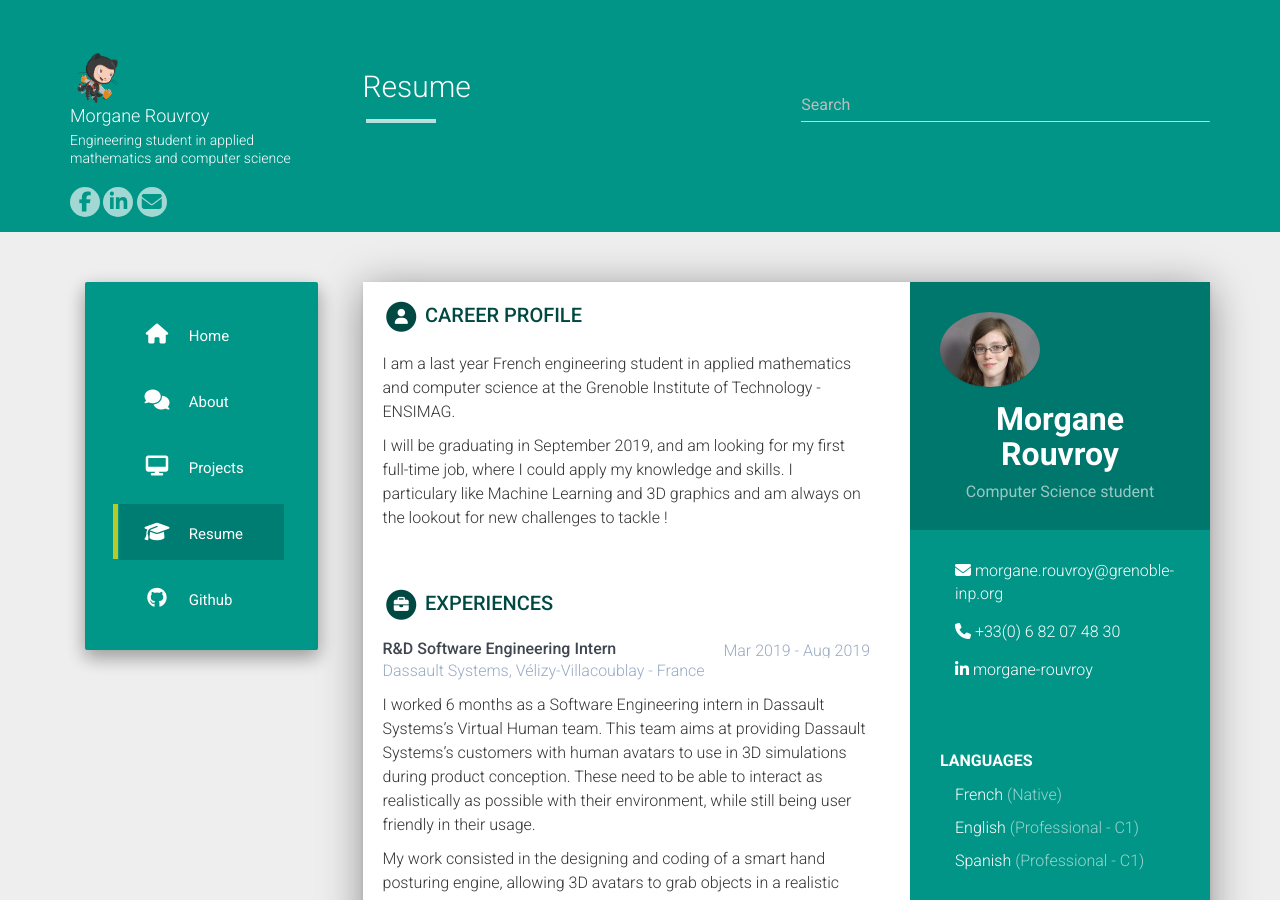
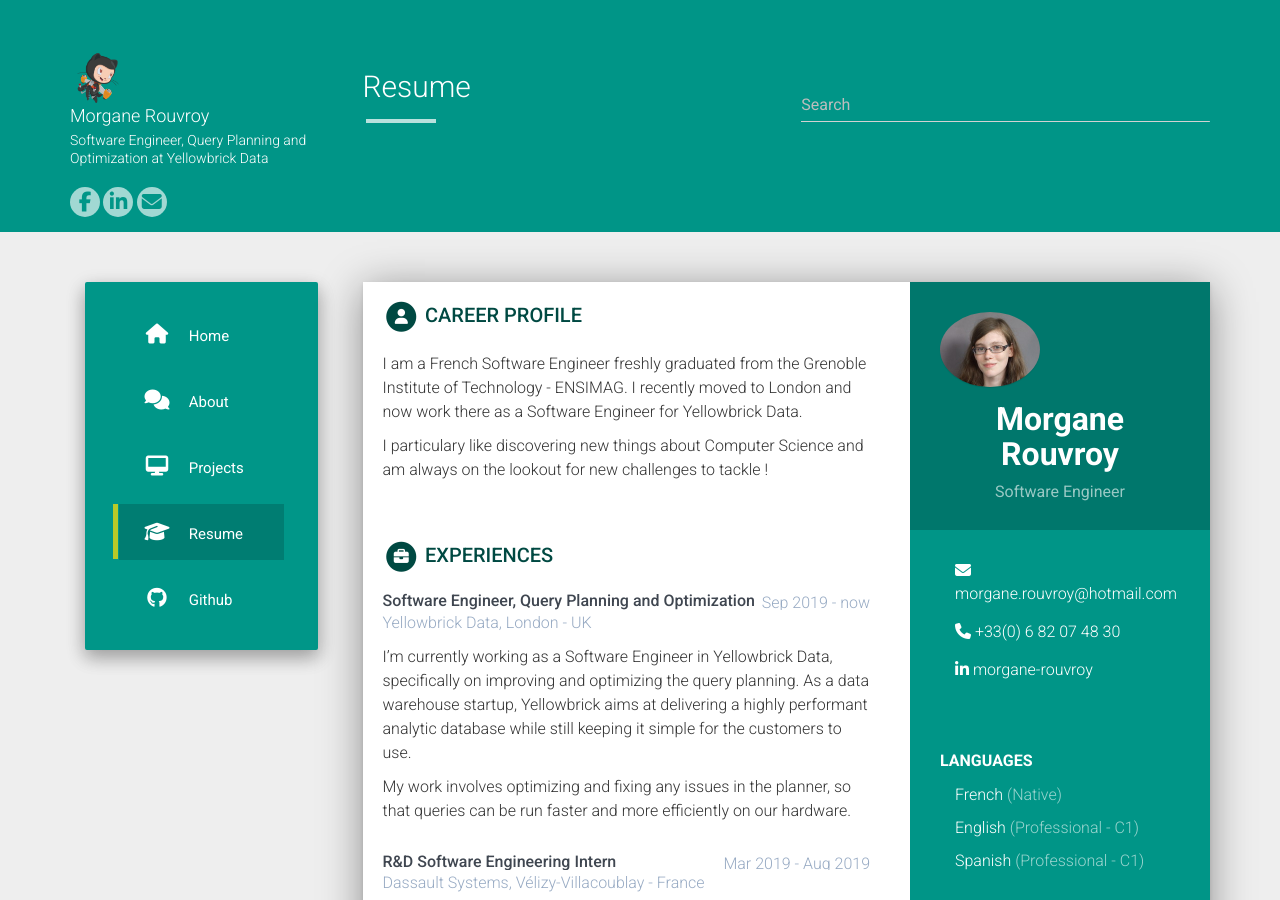
Before and after one commit to MorganeRouvroy/MorganeRouvroy.github.io, a Jekyll site: the page built from Resume.md, in a window 1280 px wide and 900 px high. Built offline with Jekyll 4.4.1, drawn with Linux system fonts in a browser that asks for light colours; nearby versions of some CDN libraries; some of the changed text lies outside the part shown.

Commit message:
Update resume with YB

```diff
--- a/_config.yml
+++ b/_config.yml
@@ -3,8 +3,8 @@ description: My Personal Portfolio
 author: Morgane Rouvroy
 logo: /static/img/avatar.png
 github: https://github.com/MorganeRouvroy
-email: morgane.rouvroy@grenoble-inp.org
-about: Engineering student in applied mathematics and computer science
+email: morgane.rouvroy@hotmail.com
+about: Software Engineer, Query Planning and Optimization at Yellowbrick Data
 
 google_analytics: UA-127727676-1
 
--- a/_data/data.yml
+++ b/_data/data.yml
@@ -8,11 +8,11 @@ sidebar:
 
     # Profile information
     name: Morgane Rouvroy
-    tagline: Computer Science student
+    tagline: Software Engineer
     avatar: photo_cv.png  #place a 100x100 picture inside /assets/images/ folder and provide the name of the file below
 
     # Sidebar links
-    email: morgane.rouvroy@grenoble-inp.org
+    email: morgane.rouvroy@hotmail.com
     phone: +33(0) 6 82 07 48 30
     linkedin: morgane-rouvroy
 
@@ -41,12 +41,23 @@ sidebar:
 career-profile:
     title: Career Profile
     summary: |
-        I am a last year French engineering student in applied mathematics and computer science at the Grenoble Institute of Technology - ENSIMAG.
+        I am a French Software Engineer freshly graduated from the Grenoble Institute of Technology - ENSIMAG.
+        I recently moved to London and now work there as a Software Engineer for Yellowbrick Data.
 
-        I will be graduating in September 2019, and am looking for my first full-time job, where I could apply my knowledge and skills.
-        I particulary like Machine Learning and 3D graphics and am always on the lookout for new challenges to tackle !
+        I particulary like discovering new things about Computer Science and am always on the lookout for new challenges to tackle !
 
 experiences:
+
+    - role: Software Engineer, Query Planning and Optimization
+      time: Sep 2019 - now
+      company: Yellowbrick Data, London - UK
+      details: |
+        I'm currently working as a Software Engineer in Yellowbrick Data, specifically on improving and optimizing the query planning.
+        As a data warehouse startup, Yellowbrick aims at delivering a highly performant analytic database while still keeping
+        it simple for the customers to use.
+
+        My work involves optimizing and fixing any issues in the planner, so that queries can be run faster and more efficiently on our hardware.
+
     - role: R&D Software Engineering Intern
       time: Mar 2019 - Aug 2019
       company: Dassault Systems, Vélizy-Villacoublay - France
@@ -103,7 +114,7 @@ voluntering:
 education:
     - degree: MSc in Computer Science
       university: Grenoble Institute of Technology - ENSIMAG
-      time: 2016 - 2019 (present)
+      time: 2016 - 2019
       details: |
         Specialization in Image, virtual reality and multimedia.
         Courses include :
@@ -183,13 +194,13 @@ skills:
     title: Skills &amp; Proficiency
 
     toolset:
-      - name: Python
+      - name: C
         level: 95%
 
       - name: C++
         level: 85%
 
-      - name: C
+      - name: Python
         level: 80%
 
       - name: Java
@@ -198,8 +209,11 @@ skills:
       - name: Git
         level: 75%
 
+      - name: SQL
+        level: 75%
+
       - name: R
-        level: 69%
+        level: 65%
 
-      - name: SQL
-        level: 65%
+      - name: Rust
+        level: 59%
--- a/_data/social.json
+++ b/_data/social.json
@@ -9,6 +9,6 @@
   },
   {
     "icon": "fa-envelope",
-    "link": "mailto:morgane.rouvroy@grenoble-inp.org"
+    "link": "mailto:morgane.rouvroy@hotmail.com"
   }
 ]
--- a/about.md
+++ b/about.md
@@ -5,9 +5,10 @@ permalink: /about/
 ---
 ![photo.jpg](/static/img/photo.jpg){:style="float: left;margin-right: 10px;margin-top: 2px;margin-bottom: 2px;" :height="250px" width="250px"}
 
-I am a French engineering student in applied mathematics and computer science, graduating in September 2019.
-Some of my favorite topics are 3D Graphics and Machine Learning.
-
+I am a French Software Engineer, freshly graduated from the Grenoble Institute of Technology - ENSIMAG.
+I've moved recently to London, where I'm currently working in a data-warehouse company, Yellowbrick Data.
+While working with databases right now, I'm interested in many computer science fields including optimization and performances
+but also 3D graphics or Machine Learning.
 
 I like always having something to do and trying out new things, and am not afraid of challenges.
 Apart from programming, I've been part of several associations, including the Art Society of my school as well as
```
